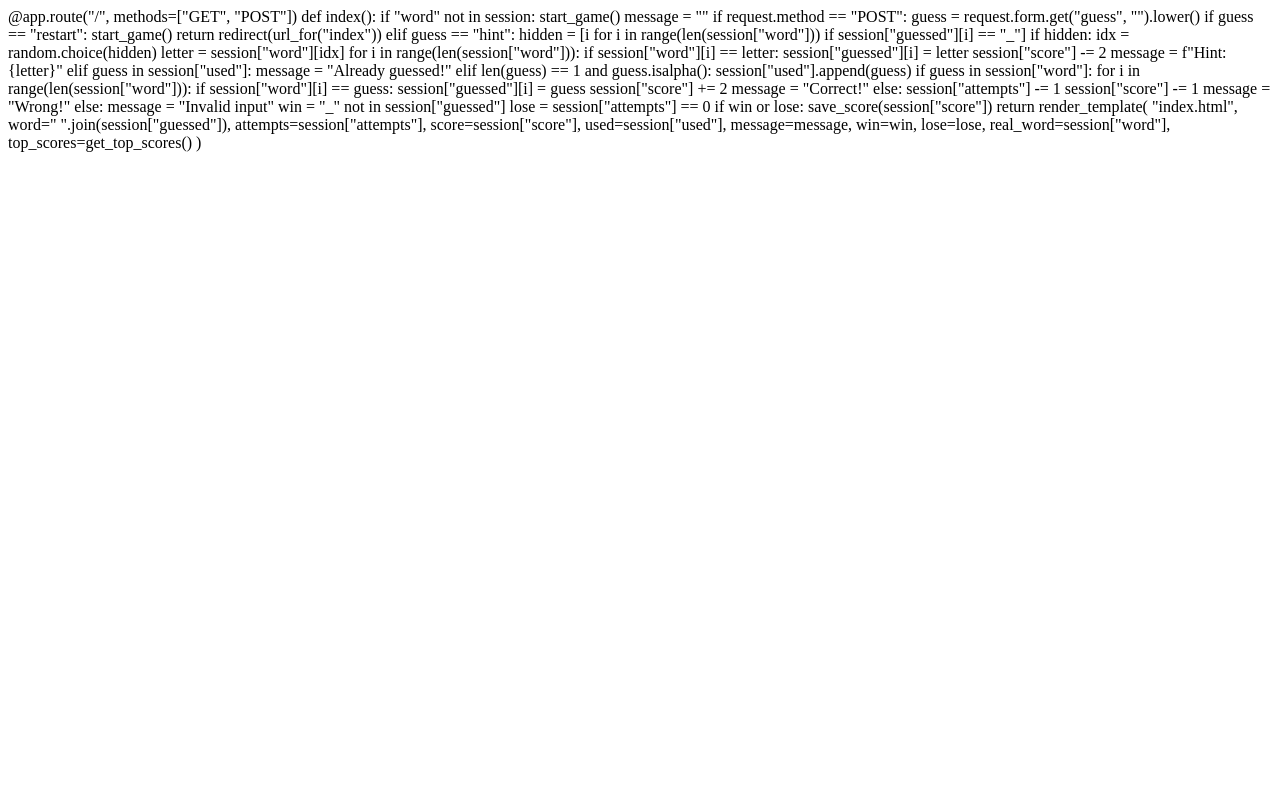
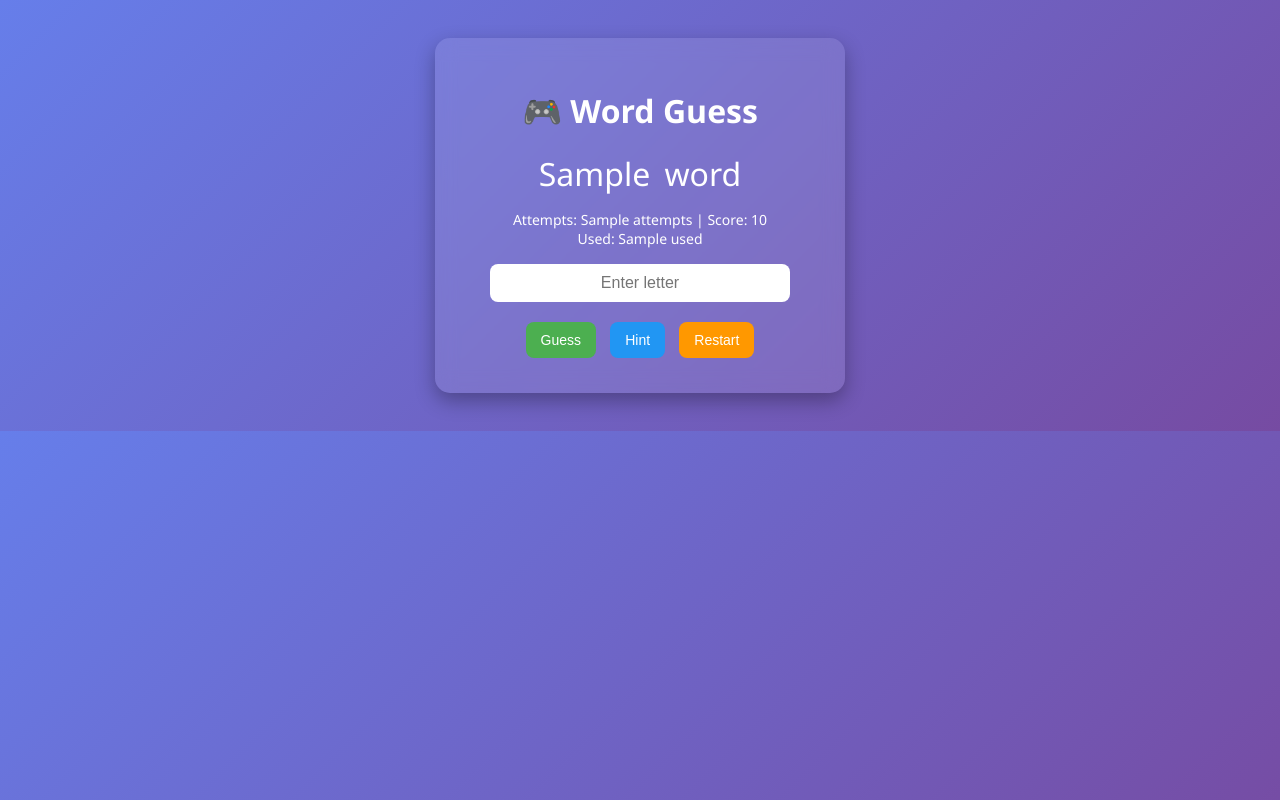
Before and after one commit to kasarapusumana23/word-guessing-game, a Flask app: template templates/index.html in a window 1280 px wide. Run offline with Flask 3, Linux system fonts and the light colour scheme; the template is opened without the code that fills it: most values are stand-ins (such as "Sample title", 1, 10 or a date in 2020).

Commit message:
Update index.html

```diff
--- a/templates/index.html
+++ b/templates/index.html
@@ -1,66 +1,156 @@
-@app.route("/", methods=["GET", "POST"])
-def index():
-    if "word" not in session:
-        start_game()
+<!DOCTYPE html>
+<html>
+<head>
+    <title>Word Guess Game</title>
+    <style>
+        body {
+            font-family: 'Segoe UI', sans-serif;
+            background: linear-gradient(135deg, #667eea, #764ba2);
+            color: white;
+            text-align: center;
+            padding: 30px;
+        }
 
-    message = ""
+        .container {
+            background: rgba(255,255,255,0.1);
+            padding: 30px;
+            border-radius: 15px;
+            width: 350px;
+            margin: auto;
+            backdrop-filter: blur(10px);
+            box-shadow: 0 8px 20px rgba(0,0,0,0.3);
+            animation: fadeIn 0.8s ease-in-out;
+        }
 
-    if request.method == "POST":
-        guess = request.form.get("guess", "").lower()
+        h1 {
+            margin-bottom: 20px;
+        }
 
-        if guess == "restart":
-            start_game()
-            return redirect(url_for("index"))
+        .word span {
+            display: inline-block;
+            font-size: 32px;
+            margin: 0 5px;
+            animation: pop 0.4s ease;
+        }
 
-        elif guess == "hint":
-            hidden = [i for i in range(len(session["word"])) if session["guessed"][i] == "_"]
-            if hidden:
-                idx = random.choice(hidden)
-                letter = session["word"][idx]
+        input {
+            padding: 10px;
+            border-radius: 8px;
+            border: none;
+            text-align: center;
+            font-size: 16px;
+            width: 80%;
+        }
 
-                for i in range(len(session["word"])):
-                    if session["word"][i] == letter:
-                        session["guessed"][i] = letter
+        .buttons {
+            margin-top: 15px;
+        }
 
-                session["score"] -= 2
-                message = f"Hint: {letter}"
+        button {
+            padding: 10px 15px;
+            margin: 5px;
+            border: none;
+            border-radius: 8px;
+            font-size: 14px;
+            cursor: pointer;
+            transition: transform 0.2s, box-shadow 0.2s;
+        }
 
-        elif guess in session["used"]:
-            message = "Already guessed!"
+        button:active {
+            transform: scale(0.9);
+            box-shadow: 0 2px 5px rgba(0,0,0,0.3);
+        }
 
-        elif len(guess) == 1 and guess.isalpha():
-            session["used"].append(guess)
+        button:hover {
+            transform: scale(1.05);
+        }
 
-            if guess in session["word"]:
-                for i in range(len(session["word"])):
-                    if session["word"][i] == guess:
-                        session["guessed"][i] = guess
+        .guess { background: #4CAF50; color: white; }
+        .hint { background: #2196F3; color: white; }
+        .restart { background: #ff9800; color: white; }
 
-                session["score"] += 2
-                message = "Correct!"
-            else:
-                session["attempts"] -= 1
-                session["score"] -= 1
-                message = "Wrong!"
+        .info {
+            margin-top: 15px;
+            font-size: 14px;
+        }
 
-        else:
-            message = "Invalid input"
+        .message {
+            margin-top: 10px;
+            font-weight: bold;
+            animation: fadeIn 0.5s ease;
+        }
 
-    win = "_" not in session["guessed"]
-    lose = session["attempts"] == 0
+        .win {
+            color: #00ffcc;
+            animation: blink 1s infinite;
+        }
 
-    if win or lose:
-        save_score(session["score"])
+        .lose {
+            color: #ff4d4d;
+            animation: shake 0.5s;
+        }
 
-    return render_template(
-        "index.html",
-        word=" ".join(session["guessed"]),
-        attempts=session["attempts"],
-        score=session["score"],
-        used=session["used"],
-        message=message,
-        win=win,
-        lose=lose,
-        real_word=session["word"],
-        top_scores=get_top_scores()
-    )
+        /* Animations */
+
+        @keyframes fadeIn {
+            from { opacity: 0; transform: translateY(10px); }
+            to { opacity: 1; transform: translateY(0); }
+        }
+
+        @keyframes pop {
+            from { transform: scale(0.5); }
+            to { transform: scale(1); }
+        }
+
+        @keyframes blink {
+            0%, 100% { opacity: 1; }
+            50% { opacity: 0.4; }
+        }
+
+        @keyframes shake {
+            0% { transform: translateX(0); }
+            25% { transform: translateX(-5px); }
+            50% { transform: translateX(5px); }
+            75% { transform: translateX(-5px); }
+            100% { transform: translateX(0); }
+        }
+    </style>
+</head>
+<body>
+
+<div class="container">
+    <h1>🎮 Word Guess</h1>
+
+    <div class="word">
+        {% for letter in word.split() %}
+            <span>{{ letter }}</span>
+        {% endfor %}
+    </div>
+
+    <div class="info">
+        Attempts: {{ attempts }} | Score: {{ score }}
+        <br>
+        Used: {{ used }}
+    </div>
+
+    <p class="message">{{ message }}</p>
+
+    {% if win %}
+        <h2 class="win">🎉 You Win!</h2>
+    {% elif lose %}
+        <h2 class="lose">💀 You Lose! Word: {{ real_word }}</h2>
+    {% endif %}
+
+    <form method="POST">
+        <input type="text" name="guess" placeholder="Enter letter">
+
+        <div class="buttons">
+            <button class="guess" type="submit">Guess</button>
+            <button class="hint" type="submit" name="guess" value="hint">Hint</button>
+            <button class="restart" type="submit" name="guess" value="restart">Restart</button>
+        </div>
+    </form>
+</div>
+
+</body>
+</html>
```
